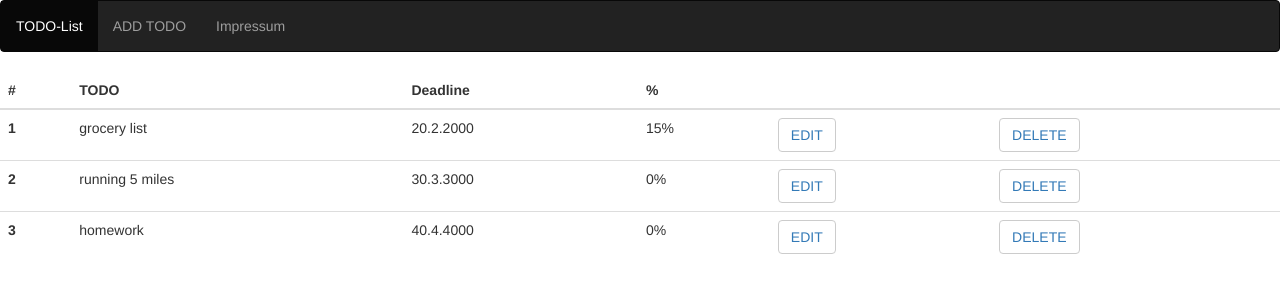
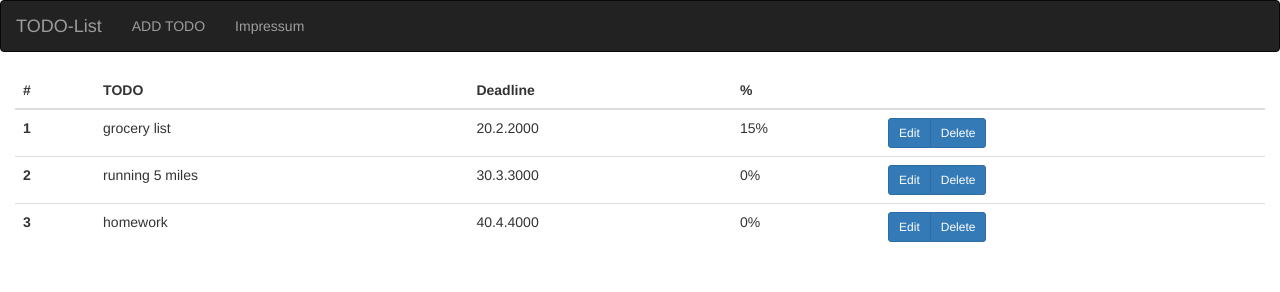
Before and after one commit to DuyBach/todo_template, a plain HTML site: page index.html in a window 1280 px wide. Drawn offline with nearby package versions, Linux system fonts and the light colour scheme.

Commit message:
fixed the buttons and navbar

```diff
--- a/index.html
+++ b/index.html
@@ -5,7 +5,7 @@
     <meta http-equiv="X-UA-Compatible" content="IE=edge">
     <meta name="viewport" content="width=device-width, initial-scale=1">
     <!-- The above 3 meta tags *must* come first in the head; any other head content must come *after* these tags -->
-    <title>Bootstrap 101 Template</title>
+    <title>TODO tracker</title>
 
     <!-- Bootstrap -->
     <link href="css/bootstrap.min.css" rel="stylesheet">
@@ -21,13 +21,26 @@
 
 
 <nav class="navbar navbar-inverse">
-     <ul class="nav navbar-nav">
-         <li class="active"><a href="#">TODO-List</a></li>
-         <li><a href="add.html">ADD TODO</a></li>
-         <li><a href="impressum.html">Impressum</a></li>
-     </ul>
+  <div class="container-fluid">
+    <div class="navbar-header">
+      <button type="button" class="navbar-toggle" data-toggle="collapse" data-target="#myNavbar">
+        <span class="icon-bar"></span>
+        <span class="icon-bar"></span>
+      </button>
+      <a class="navbar-brand" href="#">TODO-List</a>
+    </div>
+
+    <div class="collapse navbar-collapse" id="myNavbar">
+      <ul class="nav navbar-nav">
+        <li> <a href="add.html">ADD TODO</a> </li>
+        <li> <a href="impressum.html">Impressum</a> </li>
+      </ul>
+    </div>
+  </div>
 </nav>
 
+
+<div class="container-fluid">
 
 <table class="table">
          <thead>
@@ -37,7 +50,6 @@
                          <th>Deadline</th>
                          <th>%</th>
                          <th></th>
-                         <th></th>
                   </tr>
         </thead>
         <tbody>
@@ -46,24 +58,33 @@
                          <td>grocery list</td>
                          <td>20.2.2000</td>
                          <td>15%</td>
-                         <td><button type="button" class="btn btn-default"><a href="edit.html">EDIT</a></button></td>
-                         <td><button type="button" class="btn btn-default"><a href="index.html">DELETE</a></button></td>
+                         <td> <div class="btn-group">
+                                <a href="edit.html" class="btn btn-primary btn-sm">Edit</a>
+                                <a href="index.html" class="btn btn-primary btn-sm">Delete</a>
+                              </div>
+                         </td>
                  </tr>
                  <tr>
                          <th scope="row">2</th>
                          <td>running 5 miles</td>
                          <td>30.3.3000</td>
                          <td>0%</td>
-                        <td><button type="button" class="btn btn-default"><a href="edit.html">EDIT</a></button></td>
-                        <td><button type="button" class="btn btn-default"><a href="index.html">DELETE</a></button></td>
+                         <td> <div class="btn-group">
+                                <a href="edit.html" class="btn btn-primary btn-sm">Edit</a>
+                                <a href="index.html" class="btn btn-primary btn-sm">Delete</a>
+                              </div>
+                         </td>
                  </tr>
                  <tr>
                          <th scope="row">3</th>
                          <td>homework</td>
                          <td>40.4.4000</td>
                          <td>0%</td>
-                         <td><button type="button" class="btn btn-default"><a href="edit.html">EDIT</a></button></td>
-                         <td><button type="button" class="btn btn-default"><a href="index.html">DELETE</a></button></td>
+                         <td> <div class="btn-group">
+                                <a href="edit.html" class="btn btn-primary btn-sm">Edit</a>
+                                <a href="index.html" class="btn btn-primary btn-sm">Delete</a>
+                              </div>
+                         </td>
                  </tr>
         </tbody>
 </table>
@@ -76,5 +97,8 @@
     <script src="https://ajax.googleapis.com/ajax/libs/jquery/1.11.2/jquery.min.js"></script>
     <!-- Include all compiled plugins (below), or include individual files as needed -->
     <script src="js/bootstrap.min.js"></script>
+
+  </div>
+
   </body>
 </html>
```
Also changed, not shown: add.html (+20 -6 lines), edit.html (+20 -6 lines), impressum.html (+17 -6 lines).
